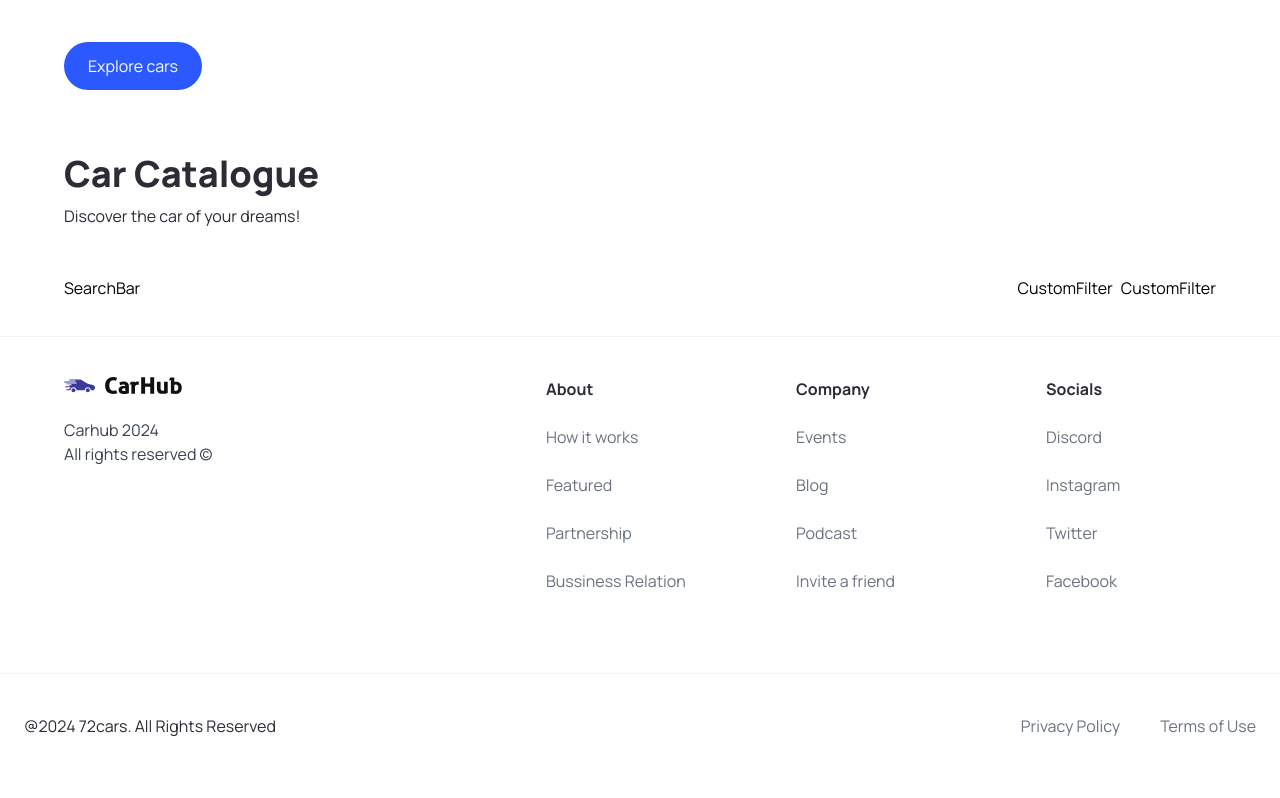
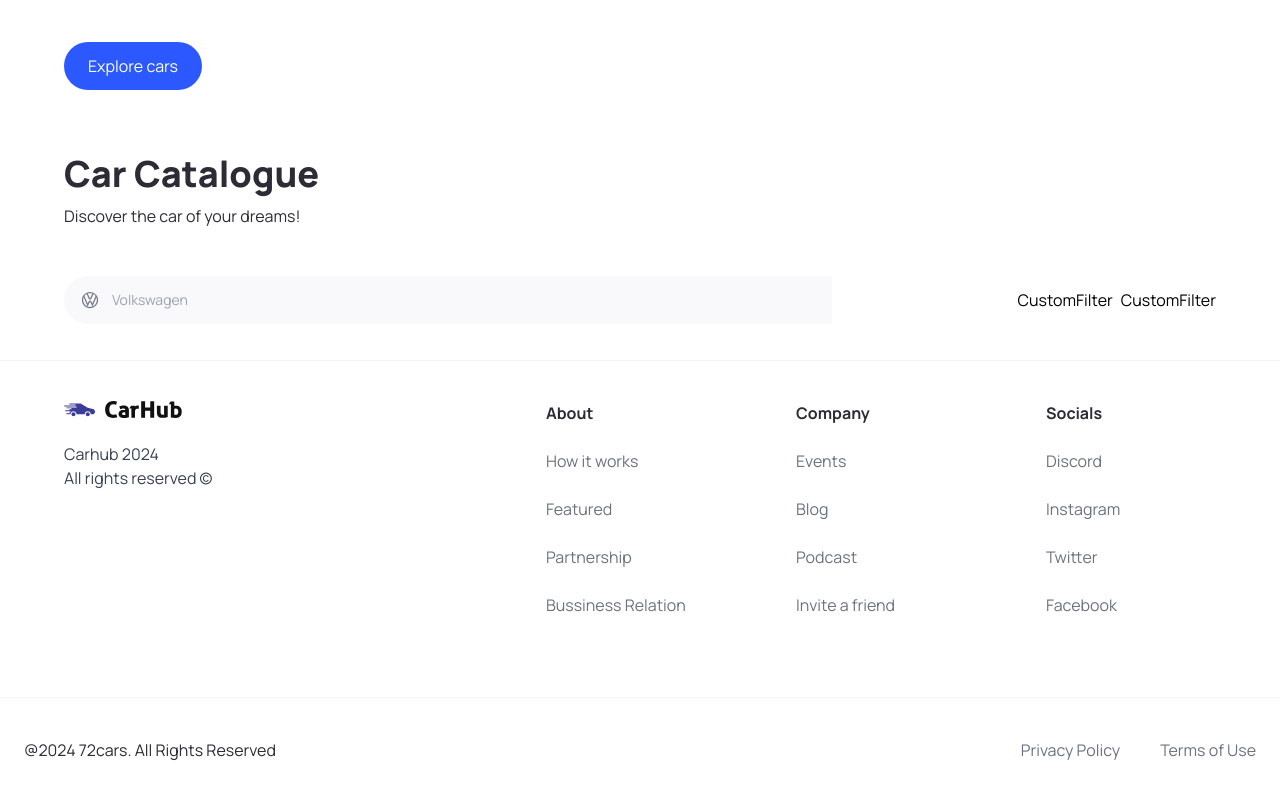
Before and after one commit to alexace21/Java-Advanced, a Next.js app in the folder client/: page / in a window 1280 px wide. Shown: the part 764-1562 px from the top of the page. Built offline with nearby package versions, Linux system fonts and the light colour scheme.

Commit message:
create constants and SearchBar with Filters

```diff
--- a/client/components/SearchBar.tsx
+++ b/client/components/SearchBar.tsx
@@ -1,8 +1,23 @@
-import React from 'react'
+"use client";
+
+import { useState } from "react";
+
+import SearchManufacturer from "./SearchManufacturer";
 
 const SearchBar = () => {
+    const [manufacturer, setManufacturer] = useState('')
+
+    const handleSearch = () => {};
+
   return (
-    <div>SearchBar</div>
+    <form className="searchbar" onSubmit={handleSearch}>
+        <div className="searchbar__item">
+            <SearchManufacturer
+            manufacturer={manufacturer}
+            setManufacturer={setManufacturer}
+            />
+        </div>
+    </form>
   )
 }
 
--- /dev/null
+++ b/client/components/SearchManufacturer.tsx
@@ -0,0 +1,100 @@
+"use client";
+
+import {
+  Combobox,
+  ComboboxButton,
+  ComboboxInput,
+  ComboboxOption,
+  ComboboxOptions,
+  Transition,
+} from "@headlessui/react";
+import { useState, Fragment } from "react";
+
+import { SearchManufacturerProps } from "@/types";
+import { manufacturers } from "@/constants";
+import Image from "next/image";
+
+const SearchManufacturer = ({
+  manufacturer,
+  setManufacturer,
+}: SearchManufacturerProps) => {
+  const [query, setQuery] = useState("");
+
+  const filteredManufacturers =
+    query === ""
+      ? manufacturers
+      : manufacturers.filter((item) =>
+          item
+            .toLowerCase()
+            .replace(/\s+/g, "")
+            .includes(query.toLowerCase().replace(/\s+/g, ""))
+        );
+
+  return (
+    <div className="search-manufacturer">
+      <Combobox>
+        <div className="relative w-full">
+          <ComboboxButton className="absolute top-[14px]">
+            <Image
+              src="/car-logo.svg"
+              width={20}
+              height={20}
+              className="ml-4"
+              alt="Car Logo"
+            />
+          </ComboboxButton>
+
+          <ComboboxInput
+            className="search-manufacturer__input"
+            placeholder="Volkswagen"
+            displayValue={(manufacturer: string) => manufacturer}
+            onChange={(e) => setQuery(e.target.value)}
+          />
+
+          <Transition
+            as={Fragment}
+            leave="transition ease-in duration-100"
+            leaveFrom="opacity-100"
+            leaveTo="opacity-0"
+            afterLeave={() => setQuery("")}
+          >
+            <ComboboxOptions>
+              {
+                filteredManufacturers.map((item) => (
+                  <ComboboxOption
+                    key={item}
+                    className={({ active }) => `
+                                relative search-manufacturer__option
+                                ${
+                                  active
+                                    ? "bg-primary-blue text-white"
+                                    : "text-gray-900"
+                                }
+                                `}
+                    value={item}
+                  >
+                    {({ selected, active }) => (
+                      <>
+                        <span className={`block truncate ${selected ? "font-medium" : "font-normal"}`}>
+                          {item}
+                        </span>
+
+                        {/* Show an active blue background color if the option is selected */}
+                        {selected ? (
+                          <span className={`absolute inset-y-0 left-0 flex items-center pl-3 ${active? "text-white": "text-pribg-primary-purple"}`}
+                          ></span>
+                        ) : null}
+                      </>
+                    )}
+                  </ComboboxOption>
+                ))
+              }
+            </ComboboxOptions>
+          </Transition>
+        </div>
+      </Combobox>
+    </div>
+  );
+};
+
+export default SearchManufacturer;
--- a/client/components/index.ts
+++ b/client/components/index.ts
@@ -4,6 +4,7 @@
 import Footer from "./Footer";
 import SearchBar from "./SearchBar";
 import CustomFilter from "./CustomFilter";
+import SearchManufacturer from "./SearchManufacturer";
 
 export {
     Hero,
@@ -11,5 +12,6 @@
     Navbar,
     Footer,
     SearchBar,
-    CustomFilter
+    CustomFilter,
+    SearchManufacturer
 }
--- a/client/types/index.ts
+++ b/client/types/index.ts
@@ -6,3 +6,8 @@
     containerStyles?: string;
     handleClick?: MouseEventHandler<HTMLButtonElement>;
 }
+
+export interface SearchManufacturerProps {
+    manufacturer: string;
+    setManufacturer: (manufacturer: string) => void;
+}
```
Also changed, not shown: client/package.json (+5 -4 lines), 1 other file (tests, documents, lock files or other folders).
